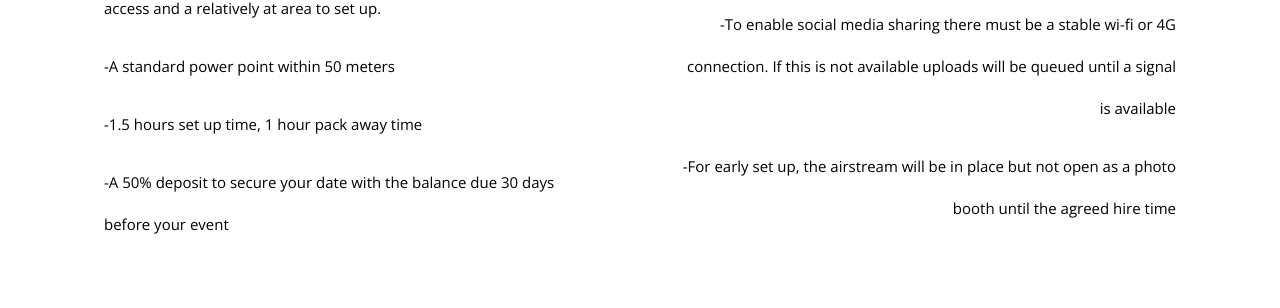
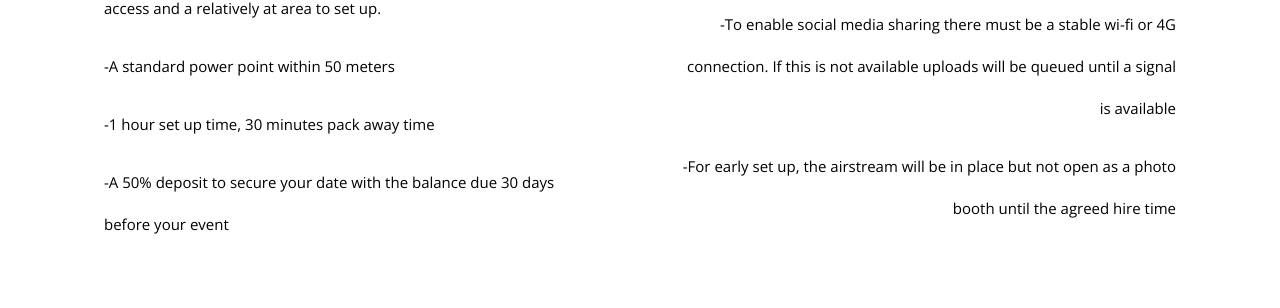
Before and after one commit to jacobcons/airstream-studio, a Jekyll site: the page built from pricing.markdown, in a window 1280 px wide and 900 px high, scrolled down 1978 px. Shown: the part 146-454 px from the top of the window. Built offline with Jekyll 4.4.1, drawn with Linux system fonts in a browser that asks for light colours.

Commit message:
Updated Pricing

```diff
--- a/pricing.markdown
+++ b/pricing.markdown
@@ -64,7 +64,7 @@ information:
 
     -A standard power point within 50 meters
 
-    -1.5 hours set up time, 1 hour pack away time
+    -1 hour set up time, 30 minutes pack away time
 
     -A 50% deposit to secure your date with the balance due 30 days before your event
 - title: Information
```
